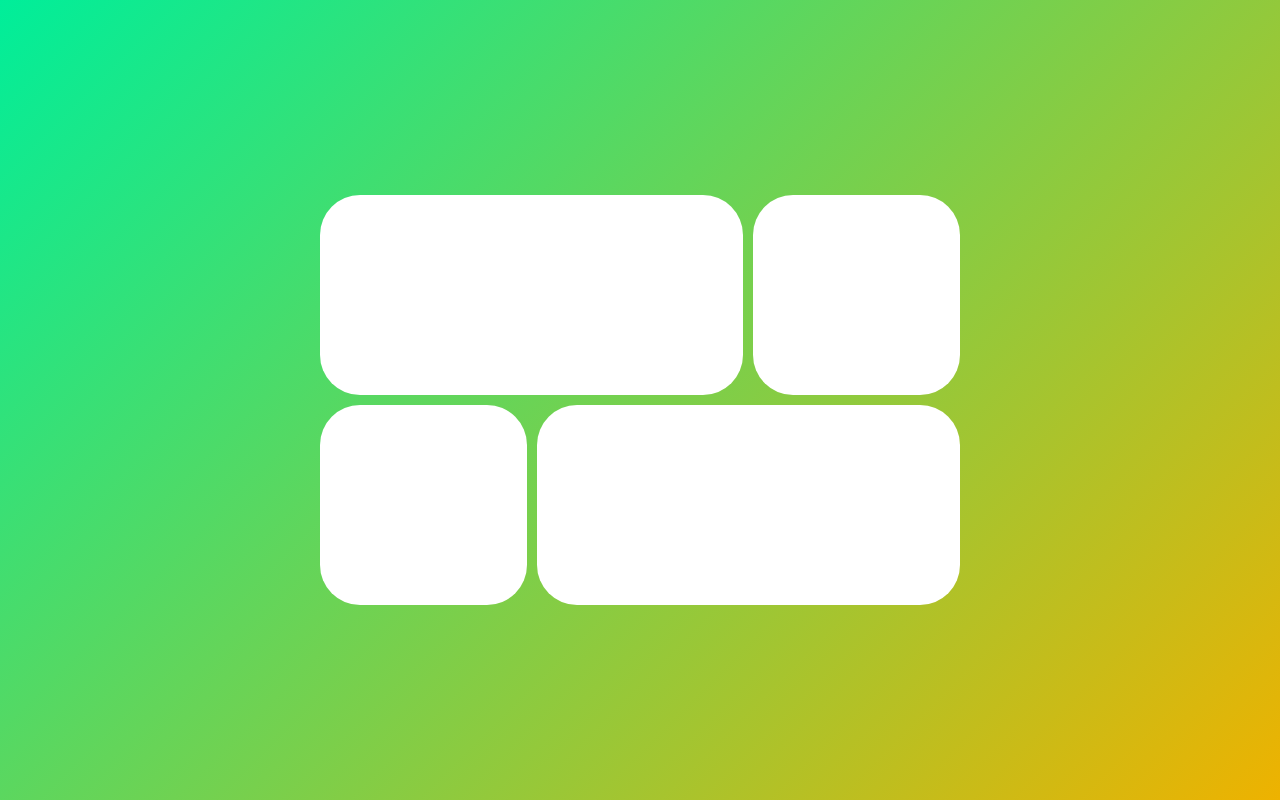
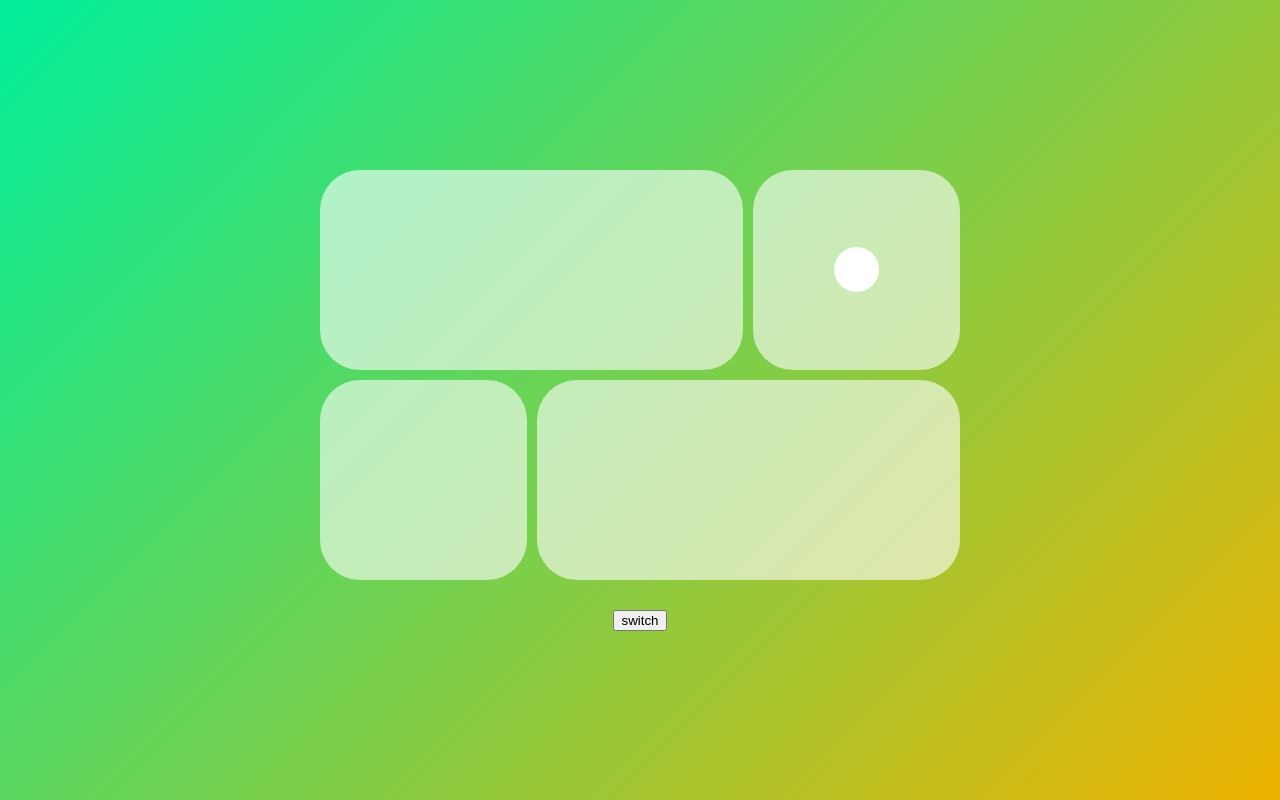
Before and after one commit to HyeonWooGa/react-ts__framer-motion__practice, a React (Create React App) app: page / in a window 1280 px wide. Built offline with nearby package versions, Linux system fonts and the light colour scheme.

Commit message:
Challenges 과제 완료

```diff
--- a/src/App.tsx
+++ b/src/App.tsx
@@ -6,8 +6,10 @@ const Wrapper = styled(motion.div)`
   height: 100vh;
   width: 100vw;
   display: flex;
-  justify-content: space-around;
+  flex-direction: column;
+  justify-content: center;
   align-items: center;
+  gap: 30px;
   background: linear-gradient(135deg, rgb(0, 238, 154), rgb(238, 178, 0));
 `;
 
@@ -24,7 +26,7 @@ const Grid = styled.div`
 
 const Box = styled(motion.div)`
   height: 200px;
-  background-color: rgba(255, 255, 255, 1);
+  background-color: rgba(255, 255, 255, 0.6);
   border-radius: 40px;
   display: flex;
   justify-content: center;
@@ -40,28 +42,48 @@ const Overlay = styled(motion.div)`
   align-items: center;
 `;
 
+const Circle = styled(motion.div)`
+  height: 45px;
+  width: 45px;
+  background-color: rgba(255, 255, 255, 1);
+  border-radius: 100%;
+`
+
+const BtnSwitch = styled.button<{ $isClicked?: boolean }>`
+  color: ${props => props.$isClicked && "red"};
+`
+
+
 function App() {
   const [id, setId] = useState<null | string>(null);
+  const [isClickedSwitch, setIsClickedSwitch] = useState<boolean>(false);
   console.log(id);
   return (
     <Wrapper>
       <Grid>
         {["1", "2", "3", "4"].map((n) => (
-          <Box onClick={() => setId(n)} key={n} layoutId={n} />
-        ))}
+          <Box onClick={() => setId(n)} key={n} layoutId={n} whileHover={{scale: 1.02}}>
+            {isClickedSwitch === false && "2" === n ?<Circle layoutId="5" /> : null}
+            {isClickedSwitch === true && "3" === n ?<Circle layoutId="5" /> : null}
+            </Box>
+          ))}
       </Grid>
       <AnimatePresence>
         {id ? (
           <Overlay
-            onClick={() => setId(null)}
-            initial={{ backgroundColor: "rgba(0,0,0,0)" }}
-            animate={{ backgroundColor: "rgba(0,0,0,0.5)" }}
-            exit={{ backgroundColor: "rgba(0,0,0,0)" }}
+          onClick={() => setId(null)}
+          initial={{ backgroundColor: "rgba(0,0,0,0)" }}
+          animate={{ backgroundColor: "rgba(0,0,0,0.5)" }}
+          exit={{ backgroundColor: "rgba(0,0,0,0)" }}
           >
-            <Box layoutId={id} style={{ width: 400, height: 200 }} />
+            <Box layoutId={id} style={{ width: 400, height: 200 }}>
+            {isClickedSwitch === false && "2" === id ?<Circle layoutId="5" /> : null}
+            {isClickedSwitch === true && "3" === id ?<Circle layoutId="5" /> : null}
+            </Box>
           </Overlay>
         ) : null}
       </AnimatePresence>
+      {isClickedSwitch ? <BtnSwitch onClick={() => setIsClickedSwitch(!isClickedSwitch) } $isClicked>switch</BtnSwitch> : <BtnSwitch onClick={() => setIsClickedSwitch(!isClickedSwitch) }>switch</BtnSwitch>}
     </Wrapper>
   );
 }
```
